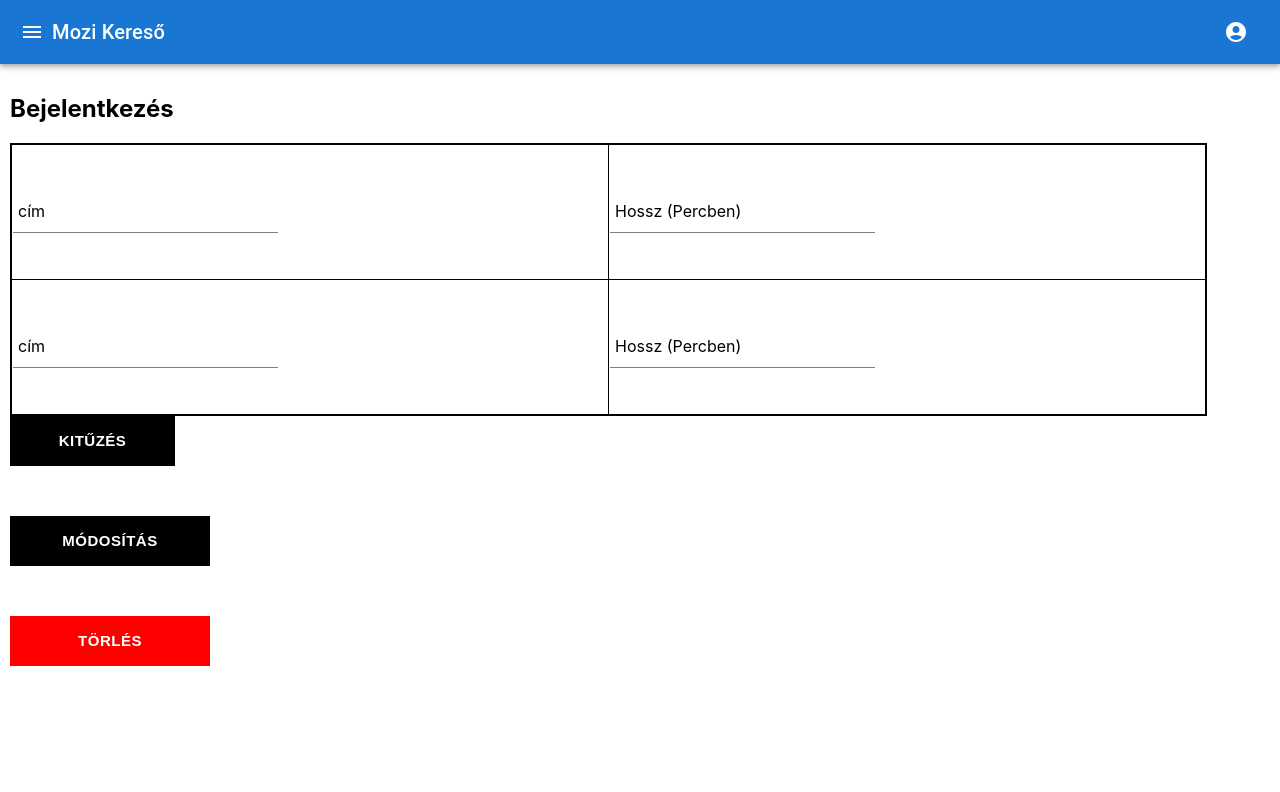
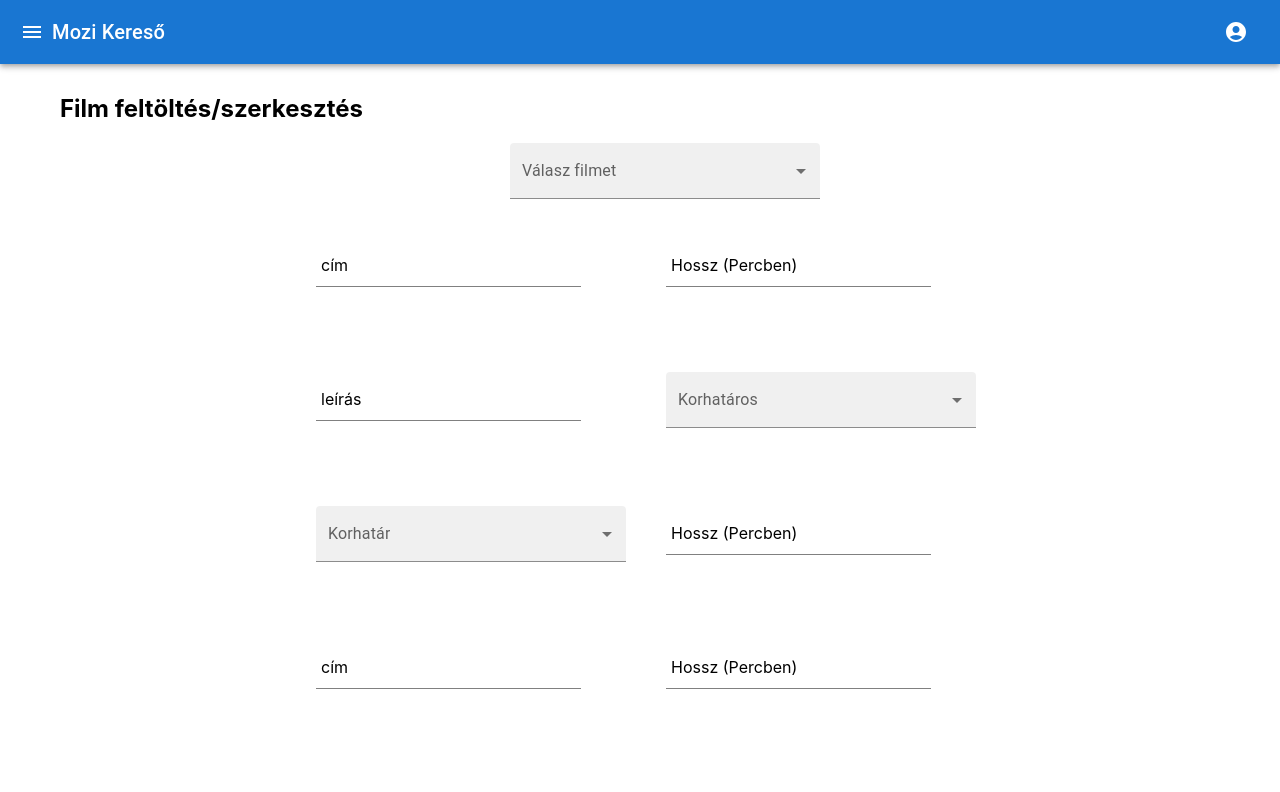
Before and after one commit to K-Tamas01/web-tech, a React (Create React App) app in the folder frontend/: page /Films-form in a window 1280 px wide. Shown: the top 792 px of the page. Built offline with nearby package versions, Linux system fonts and the light colour scheme.

Commit message:
mezők létrehozása

```diff
--- a/frontend/src/Components/FilmUploads/FilmUploads.components.jsx
+++ b/frontend/src/Components/FilmUploads/FilmUploads.components.jsx
@@ -2,6 +2,7 @@ import './FilmUploads.components.styles.scss';
 
 import InputForm from '../input-fields/Input-fields.component';
 import Buttons from '../buttons/buttons.component';
+import SelectList from '../Select/Select.components';
 
 import { AlertBoxContext } from '../../Context/alert.context';
 
@@ -24,6 +25,7 @@ const defaultFormFields = {
 
 const FilmUploads = ({messageText, messageType}) => {
     const {setIsOpen} = useContext(AlertBoxContext);
+    const [films, setFilms] = useState(null);
     const [formFields, setFormFields] = useState(defaultFormFields);
     const {
         title,
@@ -65,10 +67,117 @@ const FilmUploads = ({messageText, messageType}) => {
 
     return (
         <div className='table-container'>
-            <h2>Bejelentkezés</h2>
+            <h2>Film feltöltés/szerkesztés</h2>
+            <div className='film-select'>
+                <SelectList
+                    label={'Válasz filmet'}
+                    options={[
+                        { label: 'films.title', value: 'setFormFields(films)' },
+                    ]}
+                    value={age_restriced}
+                    onChange={setFormFields}
+                />
+            </div>
             <form onSubmit={handleCreateSubmit}>
                 <table>
                     <tbody>
+                        <tr>
+                            <td>
+                                <InputForm
+                                    label='cím'
+                                    type='text'
+                                    required
+                                    onChange={handleChange}
+                                    name='title'
+                                    value={title}
+                                />
+                            </td>
+                            <td>
+                                <InputForm
+                                    label='Hossz (Percben)'
+                                    type='number'
+                                    required
+                                    onChange={handleChange}
+                                    name='length'
+                                    value={length}
+                                />
+                            </td>
+                        </tr>
+                        <tr>
+                            <td>
+                                <InputForm
+                                    label='leírás'
+                                    type='text'
+                                    required
+                                    onChange={handleChange}
+                                    name='description'
+                                    value={description}
+                                />
+                            </td>
+                            <td>
+                                <div className='data-select'>
+                                    <SelectList
+                                            label={'Korhatáros'}
+                                            options={[
+                                                { label: 'Igen', value: true },
+                                                { label: 'Nem', value: false },
+                                            ]}
+                                            value={age_restriced}
+                                            onChange={setFormFields}
+                                    />
+                               </div>
+                            </td>
+                        </tr>
+                        <tr>
+                            <td>
+                                <div className='data-select'>
+                                    <SelectList
+                                            label={'Korhatár'}
+                                            options={[
+                                                { label: 'Nincs', value: 0 },
+                                                { label: '+6', value: 6 },
+                                                { label: '+12', value: 12 },
+                                                { label: '+16', value: 16 },
+                                                { label: '+18', value: 18 },
+                                            ]}
+                                            value={age_restriced}
+                                            onChange={setFormFields}
+                                    />
+                                </div>
+                            </td>
+                            <td>
+                                <InputForm
+                                    label='Hossz (Percben)'
+                                    type='number'
+                                    required
+                                    onChange={handleChange}
+                                    name='length'
+                                    value={length}
+                                />
+                            </td>
+                        </tr>
+                        <tr>
+                            <td>
+                                <InputForm
+                                    label='cím'
+                                    type='text'
+                                    required
+                                    onChange={handleChange}
+                                    name='title'
+                                    value={title}
+                                />
+                            </td>
+                            <td>
+                                <InputForm
+                                    label='Hossz (Percben)'
+                                    type='number'
+                                    required
+                                    onChange={handleChange}
+                                    name='length'
+                                    value={length}
+                                />
+                            </td>
+                        </tr>
                         <tr>
                             <td>
                                 <InputForm
@@ -115,18 +224,21 @@ const FilmUploads = ({messageText, messageType}) => {
                         </tr>
                     </tbody>
                 </table>
-                <Buttons type="submit" classname={'button-container'}>Kitűzés</Buttons>
+                {!films ? (
+                    <Buttons type="submit" classname={'button-container'}>Kitűzés</Buttons>
+                ):(
+                <div className='inline-forms'>
+                    <div className='button'>
+                        <Buttons type="submit" classname={'button-container'}>Módosítás</Buttons>
+                    </div>
+                    <div className='button'>
+                    <Buttons type="submit" classname={'button-container-delete'}>Törlés</Buttons>
+                    </div>
+                </div>
+                )}
             </form>
-            <form onSubmit={handleUpdateSubmit}>
-                <div className='buttons'>
-                    <Buttons type="submit" classname={'button-container'}>Módosítás</Buttons>
-                </div>
-            </form>
-            <form onSubmit={handleDeleteSubmit}>
-                <div className='buttons'>
-                    <Buttons type="submit" classname={'button-container-delete'}>Törlés</Buttons>
-                </div>
-            </form>
+
+
         </div>
     )
 
--- a/frontend/src/Components/FilmUploads/FilmUploads.components.styles.scss
+++ b/frontend/src/Components/FilmUploads/FilmUploads.components.styles.scss
@@ -1,26 +1,46 @@
-.table.container {
-    margin-left: 300px;
+.table-container {
+    margin-left: 50px;
+    text-align: left;
+
+    .film-select{
+        margin-left: auto;
+        margin-right: auto;
+        width: 310px;
+    }
 
     table {
         border: none;
         border-collapse: collapse;
+        width: 700px;
+        margin-left: auto;
+        margin-right: auto;
+        margin-bottom: 100px;
 
-        tbody {
-            border: none;
-            border-collapse: collapse;
+        tbody{
 
-            tr, td {
+            tr{
                 border: none;
-                border-collapse: collapse;
+
+                td{
+                    border: none;
+                    text-align: left;
+                    width: 150px;
+
+                    .data-select{
+                        width: 310px;
+                    }
+                }
             }
         }
+
     }
+    .inline-forms{
+        display: flex;
+        flex-flow: row wrap;
+        align-items: center;
 
-    .buttons{
-        display: flex;
-        flex-direction: column;
-        width: 200px;
-        top: 0;
-        margin-top: 50px;
+        .button{
+            margin-right: 35px;
+        }
     }
 }
```
